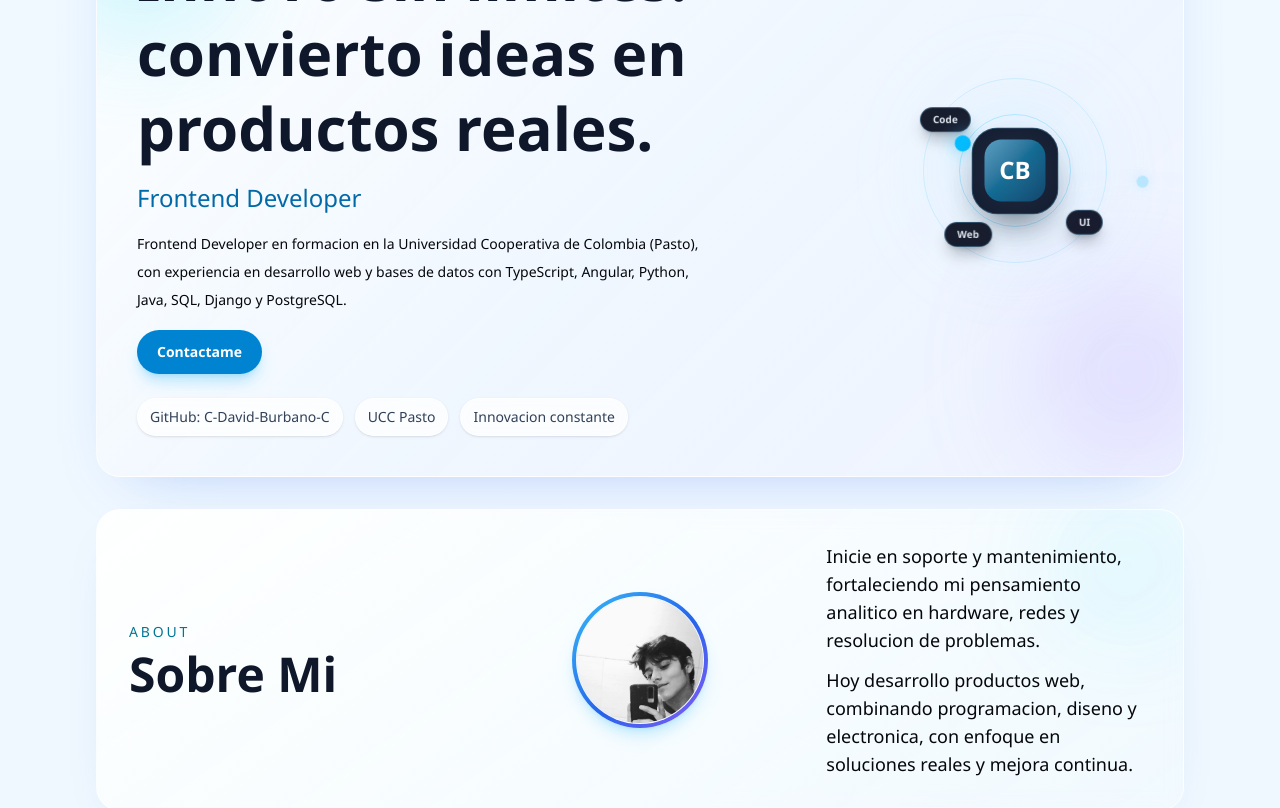
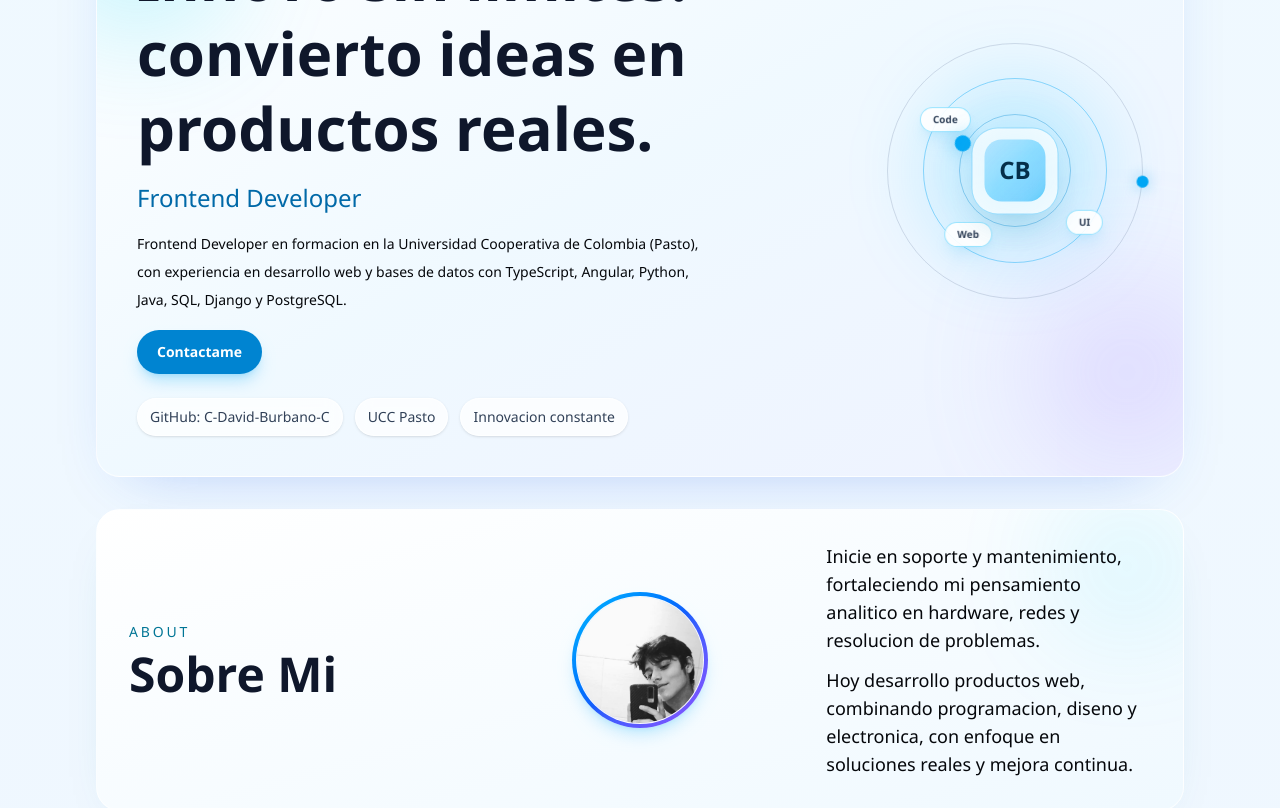
Before and after one commit to C-David-Burbano-C/Portafolio, a Next.js app: page / in a window 1280 px wide. Shown: the part 280-1088 px from the top of the page. Built offline with nearby package versions, Linux system fonts and the light colour scheme.

Commit message:
Refine portfolio UI details

```diff
--- a/app/_components/language-toggle.tsx
+++ b/app/_components/language-toggle.tsx
@@ -35,7 +35,7 @@ export default function LanguageToggle() {
     <button
       type="button"
       onClick={toggleLanguage}
-      className="inline-flex items-center gap-2 rounded-full border-2 border-sky-100 bg-[linear-gradient(135deg,#ffffff_0%,#e0f2fe_100%)] px-3 py-2 text-slate-900 shadow-sm transition-colors hover:border-sky-200 hover:bg-sky-50 dark:border-slate-800 dark:bg-none dark:bg-slate-900 dark:text-white dark:hover:bg-slate-800"
+      className="inline-flex items-center gap-2 rounded-full border-2 border-sky-100 bg-gradient-to-br from-white to-sky-100 px-3 py-2 text-slate-900 shadow-sm transition-colors hover:border-sky-200 hover:bg-sky-50 dark:border-slate-800 dark:bg-none dark:bg-slate-900 dark:text-white dark:hover:bg-slate-800"
       aria-label={copy.aria}
       title={copy.title}
     >
--- a/app/_components/portfolio/about_section.tsx
+++ b/app/_components/portfolio/about_section.tsx
@@ -5,7 +5,7 @@ import { useLanguageValue } from "../../language";
 
 function Portrait({ alt }: { alt: string }) {
   return (
-    <div className="rounded-full bg-[linear-gradient(135deg,#38bdf8_0%,#2563eb_55%,#8b5cf6_100%)] p-1 shadow-lg shadow-sky-500/20 dark:bg-none dark:bg-sky-500">
+    <div className="rounded-full bg-gradient-to-br from-sky-400 via-blue-600 to-violet-500 p-1 shadow-lg shadow-sky-500/20 dark:bg-none dark:bg-sky-700">
       <div className="relative h-24 w-24 overflow-hidden rounded-full border border-white/80 bg-white/80 dark:border-slate-800 dark:bg-slate-950 sm:h-28 sm:w-28 lg:h-32 lg:w-32">
         <Image
           src="/images/FOTO_PERFIL.jpg"
@@ -44,7 +44,7 @@ export default function AboutSection() {
   return (
     <section
       id="sobre-mi"
-      className="scroll-mt-24 relative overflow-hidden rounded-3xl border border-white/65 bg-[linear-gradient(145deg,rgba(255,255,255,0.92)_0%,rgba(240,249,255,0.88)_100%)] px-5 py-6 shadow-[0_18px_50px_-34px_rgba(14,116,144,0.35)] backdrop-blur-sm dark:border-slate-800 dark:bg-none dark:bg-slate-950 sm:px-8 sm:py-8"
+      className="scroll-mt-24 relative overflow-hidden rounded-3xl border border-white/65 bg-gradient-to-br from-white to-sky-50 px-5 py-6 shadow-[0_18px_50px_-34px_rgba(14,116,144,0.35)] backdrop-blur-sm dark:border-slate-800 dark:bg-none dark:bg-slate-950 sm:px-8 sm:py-8"
     >
       <div className="absolute right-0 top-0 h-28 w-28 rounded-full bg-cyan-400 opacity-20 blur-3xl dark:bg-cyan-500 dark:opacity-10" />
 
--- a/app/_components/portfolio/contact_panel.tsx
+++ b/app/_components/portfolio/contact_panel.tsx
@@ -81,7 +81,7 @@ export default function ContactPanel() {
   return (
     <section
       id="contacto"
-      className="scroll-mt-24 relative overflow-hidden rounded-3xl border border-white/65 bg-[linear-gradient(145deg,rgba(255,255,255,0.94)_0%,rgba(239,246,255,0.88)_50%,rgba(238,242,255,0.88)_100%)] px-5 py-6 shadow-[0_22px_60px_-36px_rgba(37,99,235,0.3)] backdrop-blur-sm dark:border-slate-800 dark:bg-none dark:bg-slate-950 sm:px-8 sm:py-8"
+      className="scroll-mt-24 relative overflow-hidden rounded-3xl border border-white/65 bg-gradient-to-br from-white via-sky-50 to-indigo-50 px-5 py-6 shadow-[0_22px_60px_-36px_rgba(37,99,235,0.3)] backdrop-blur-sm dark:border-slate-800 dark:bg-none dark:bg-slate-950 sm:px-8 sm:py-8"
     >
       <div className="bg-cyan-500 absolute -left-10 -top-12 h-32 w-32 rounded-full opacity-20 blur-3xl" />
       <div className="bg-sky-500 absolute -right-10 -top-10 h-28 w-28 rounded-full opacity-20 blur-3xl" />
--- a/app/_components/portfolio/experience_section.tsx
+++ b/app/_components/portfolio/experience_section.tsx
@@ -14,7 +14,7 @@ function ExperienceItem({
   description: string;
 }) {
   return (
-    <article className="relative ml-4 rounded-3xl border border-white/70 bg-[linear-gradient(160deg,rgba(255,255,255,0.95)_0%,rgba(241,245,249,0.9)_100%)] p-4 shadow-[0_18px_46px_-34px_rgba(15,23,42,0.3)] dark:border-slate-800 dark:bg-none dark:bg-slate-950 sm:ml-6 sm:p-6">
+    <article className="relative ml-4 rounded-3xl border border-white/70 bg-gradient-to-br from-white to-slate-100 p-4 shadow-[0_18px_46px_-34px_rgba(15,23,42,0.3)] dark:border-slate-800 dark:bg-none dark:bg-slate-950 sm:ml-6 sm:p-6">
       <div className="bg-cyan-500 absolute -left-4 top-7 h-3 w-3 rounded-full shadow-md sm:-left-6 sm:h-4 sm:w-4" />
       <h4 className="font-display text-lg font-semibold text-slate-900 dark:text-white sm:text-2xl">
         {title}
@@ -92,7 +92,7 @@ export default function ExperienceSection() {
 
   return (
     <section id="experiencia" className="scroll-mt-24 flex flex-col gap-5 sm:gap-6">
-      <div className="relative overflow-hidden rounded-3xl border border-white/65 bg-[linear-gradient(135deg,rgba(255,255,255,0.92)_0%,rgba(224,242,254,0.82)_100%)] px-5 py-5 shadow-[0_18px_50px_-34px_rgba(14,116,144,0.3)] dark:border-slate-800 dark:bg-none dark:bg-gradient-to-r dark:from-teal-950 dark:via-slate-900 dark:to-slate-800 sm:px-6 sm:py-7">
+      <div className="relative overflow-hidden rounded-3xl border border-white/65 bg-gradient-to-br from-white to-sky-100 px-5 py-5 shadow-[0_18px_50px_-34px_rgba(14,116,144,0.3)] dark:border-slate-800 dark:bg-none dark:bg-gradient-to-r dark:from-teal-950 dark:via-slate-900 dark:to-slate-800 sm:px-6 sm:py-7">
         <div className="bg-cyan-500 absolute -left-10 -top-10 h-28 w-28 rounded-full opacity-20 blur-3xl" />
         <div className="bg-sky-500 absolute -right-10 -top-8 h-24 w-24 rounded-full opacity-20 blur-3xl" />
         <div className="relative flex flex-col items-center gap-4 text-center">
--- a/app/_components/portfolio/hero_section.tsx
+++ b/app/_components/portfolio/hero_section.tsx
@@ -19,43 +19,43 @@ function HeroSignal({
       aria-label={alt}
       className="relative h-36 w-36 sm:h-48 sm:w-48 lg:h-64 lg:w-64"
     >
-      <div className="absolute inset-[16%] rounded-full bg-sky-300/10 blur-2xl dark:bg-sky-400/10" />
-      <div className="absolute inset-0 rounded-full border border-white/15 dark:border-white/8" />
-      <div className="absolute inset-[14%] rounded-full border border-sky-300/25 dark:border-sky-400/30" />
-      <div className="absolute inset-[28%] rounded-full border border-sky-400/25 dark:border-sky-500/30" />
+      <div className="absolute inset-[16%] rounded-full bg-sky-400/20 blur-2xl dark:bg-sky-400/10" />
+      <div className="absolute inset-0 rounded-full border border-slate-400/35 dark:border-white/8" />
+      <div className="absolute inset-[14%] rounded-full border border-sky-500/40 dark:border-sky-400/30" />
+      <div className="absolute inset-[28%] rounded-full border border-sky-600/35 dark:border-sky-500/30" />
 
       <div className="absolute inset-[9%] motion-safe:animate-[spin_18s_linear_infinite]">
         <div className="absolute left-1/2 top-[3%] -translate-x-1/2">
-          <div className="rounded-full border border-sky-300/30 bg-slate-950/90 px-3 py-1 text-[9px] font-semibold text-slate-200 shadow-lg shadow-slate-950/25 motion-safe:animate-[spin_18s_linear_infinite] motion-safe:[animation-direction:reverse] sm:text-[10px]">
+          <div className="rounded-full border border-sky-400/40 bg-white/90 px-3 py-1 text-[9px] font-semibold text-slate-700 shadow-lg shadow-sky-500/10 motion-safe:animate-[spin_18s_linear_infinite] motion-safe:[animation-direction:reverse] dark:border-sky-300/30 dark:bg-slate-950/90 dark:text-slate-200 dark:shadow-slate-950/25 sm:text-[10px]">
             {labels.ui}
           </div>
         </div>
 
         <div className="absolute right-[1%] top-1/2 -translate-y-1/2">
-          <div className="rounded-full border border-sky-300/30 bg-slate-950/90 px-3 py-1 text-[9px] font-semibold text-slate-200 shadow-lg shadow-slate-950/25 motion-safe:animate-[spin_18s_linear_infinite] motion-safe:[animation-direction:reverse] sm:text-[10px]">
+          <div className="rounded-full border border-sky-400/40 bg-white/90 px-3 py-1 text-[9px] font-semibold text-slate-700 shadow-lg shadow-sky-500/10 motion-safe:animate-[spin_18s_linear_infinite] motion-safe:[animation-direction:reverse] dark:border-sky-300/30 dark:bg-slate-950/90 dark:text-slate-200 dark:shadow-slate-950/25 sm:text-[10px]">
             {labels.web}
           </div>
         </div>
 
         <div className="absolute bottom-[3%] left-1/2 -translate-x-1/2">
-          <div className="rounded-full border border-sky-300/30 bg-slate-950/90 px-3 py-1 text-[9px] font-semibold text-slate-200 shadow-lg shadow-slate-950/25 motion-safe:animate-[spin_18s_linear_infinite] motion-safe:[animation-direction:reverse] sm:text-[10px]">
+          <div className="rounded-full border border-sky-400/40 bg-white/90 px-3 py-1 text-[9px] font-semibold text-slate-700 shadow-lg shadow-sky-500/10 motion-safe:animate-[spin_18s_linear_infinite] motion-safe:[animation-direction:reverse] dark:border-sky-300/30 dark:bg-slate-950/90 dark:text-slate-200 dark:shadow-slate-950/25 sm:text-[10px]">
             {labels.code}
           </div>
         </div>
       </div>
 
       <div className="absolute inset-[27%] motion-safe:animate-[spin_11s_linear_infinite] motion-safe:[animation-direction:reverse]">
-        <div className="absolute bottom-[2%] right-[14%] h-3.5 w-3.5 rounded-full bg-sky-400 shadow-[0_0_18px_rgba(56,189,248,0.8)] sm:h-4 sm:w-4" />
+        <div className="absolute bottom-[2%] right-[14%] h-3.5 w-3.5 rounded-full bg-sky-500 shadow-[0_0_18px_rgba(14,165,233,0.55)] dark:bg-sky-400 dark:shadow-[0_0_18px_rgba(56,189,248,0.8)] sm:h-4 sm:w-4" />
       </div>
 
       <div className="absolute inset-0 motion-safe:animate-[spin_24s_linear_infinite]">
-        <div className="absolute left-1/2 top-0 h-2.5 w-2.5 -translate-x-1/2 -translate-y-1/2 rounded-full bg-sky-200 shadow-[0_0_14px_rgba(186,230,253,0.75)] sm:h-3 sm:w-3" />
+        <div className="absolute left-1/2 top-0 h-2.5 w-2.5 -translate-x-1/2 -translate-y-1/2 rounded-full bg-sky-500 shadow-[0_0_14px_rgba(14,165,233,0.45)] dark:bg-sky-200 dark:shadow-[0_0_14px_rgba(186,230,253,0.75)] sm:h-3 sm:w-3" />
       </div>
 
-      <div className="absolute left-1/2 top-1/2 flex h-[34%] w-[34%] -translate-x-1/2 -translate-y-1/2 items-center justify-center rounded-[30%] border border-sky-300/30 bg-slate-900 shadow-[0_18px_40px_-18px_rgba(8,15,29,0.9)]">
-        <div className="absolute inset-[14%] rounded-[28%] bg-gradient-to-br from-sky-300/70 via-sky-400/45 to-sky-600/35" />
-        <div className="absolute inset-0 rounded-[30%] bg-sky-200/10 blur-xl" />
-        <span className="relative text-lg font-semibold text-white sm:text-2xl">CB</span>
+      <div className="absolute left-1/2 top-1/2 flex h-[34%] w-[34%] -translate-x-1/2 -translate-y-1/2 items-center justify-center rounded-[30%] border border-sky-500/35 bg-white/80 shadow-[0_18px_40px_-18px_rgba(14,116,144,0.35)] dark:border-sky-300/30 dark:bg-slate-900 dark:shadow-[0_18px_40px_-18px_rgba(8,15,29,0.9)]">
+        <div className="absolute inset-[14%] rounded-[28%] bg-gradient-to-br from-sky-200 via-sky-300/80 to-sky-500/55 dark:from-sky-300/70 dark:via-sky-400/45 dark:to-sky-600/35" />
+        <div className="absolute inset-0 rounded-[30%] bg-sky-300/15 blur-xl dark:bg-sky-200/10" />
+        <span className="relative text-lg font-semibold text-sky-950 dark:text-white sm:text-2xl">CB</span>
       </div>
     </div>
   );
@@ -106,7 +106,7 @@ export default function HeroSection() {
   return (
     <section
       id="inicio"
-      className="scroll-mt-24 relative overflow-hidden rounded-3xl border border-white/65 bg-[linear-gradient(135deg,rgba(255,255,255,0.94)_0%,rgba(239,246,255,0.9)_52%,rgba(238,242,255,0.88)_100%)] px-4 py-7 shadow-[0_22px_60px_-34px_rgba(37,99,235,0.35)] backdrop-blur-sm dark:border-slate-800 dark:bg-none dark:bg-gradient-to-r dark:from-teal-950/50 dark:via-slate-950 dark:to-slate-900 sm:px-8 sm:py-10 lg:px-10"
+      className="scroll-mt-24 relative overflow-hidden rounded-3xl border border-white/65 bg-gradient-to-br from-white via-sky-50 to-indigo-50 px-4 py-7 shadow-[0_22px_60px_-34px_rgba(37,99,235,0.35)] backdrop-blur-sm dark:border-slate-800 dark:bg-none dark:bg-gradient-to-r dark:from-teal-950/50 dark:via-slate-950 dark:to-slate-900 sm:px-8 sm:py-10 lg:px-10"
     >
       <div className="absolute -left-10 top-0 h-32 w-32 rounded-full bg-cyan-400 opacity-30 blur-3xl dark:bg-cyan-400 dark:opacity-10 sm:h-40 sm:w-40" />
       <div className="absolute -right-8 bottom-4 h-36 w-36 rounded-full bg-violet-400 opacity-25 blur-3xl dark:bg-sky-400 dark:opacity-10 sm:h-44 sm:w-44" />
--- a/app/_components/portfolio/projects/project_card_base.tsx
+++ b/app/_components/portfolio/projects/project_card_base.tsx
@@ -38,7 +38,7 @@ export default function ProjectCardBase({
   });
 
   return (
-    <article className="flex h-full flex-col rounded-3xl border border-white/70 bg-[linear-gradient(160deg,rgba(255,255,255,0.95)_0%,rgba(239,246,255,0.86)_100%)] p-4 shadow-[0_18px_48px_-34px_rgba(15,23,42,0.3)] backdrop-blur-sm dark:border-slate-800 dark:bg-none dark:bg-slate-950 sm:p-5">
+    <article className="flex h-full flex-col rounded-3xl border border-white/70 bg-gradient-to-br from-white to-sky-50 p-4 shadow-[0_18px_48px_-34px_rgba(15,23,42,0.3)] backdrop-blur-sm dark:border-slate-800 dark:bg-none dark:bg-slate-950 sm:p-5">
       <div className="relative h-48 overflow-hidden rounded-2xl border border-white/75 bg-white/75 dark:border-slate-800 dark:bg-slate-950 sm:h-44">
         <Image
           src={imageSrc}
--- a/app/_components/portfolio/section_band.tsx
+++ b/app/_components/portfolio/section_band.tsx
@@ -8,7 +8,7 @@ export default function SectionBand({
   showBottomBar = true,
 }: SectionBandProps) {
   return (
-    <div className="relative overflow-hidden rounded-3xl border border-sky-200 bg-[linear-gradient(135deg,#eff6ff_0%,#dbeafe_38%,#e9d5ff_100%)] px-5 py-5 shadow-[0_22px_56px_-34px_rgba(59,130,246,0.45)] dark:border-slate-800 dark:bg-none dark:bg-gradient-to-r dark:from-teal-950 dark:via-slate-900 dark:to-slate-800 sm:px-6 sm:py-7">
+    <div className="relative overflow-hidden rounded-3xl border border-sky-200 bg-gradient-to-r from-blue-50 via-sky-100 to-violet-100 px-5 py-5 shadow-[0_22px_56px_-34px_rgba(59,130,246,0.45)] dark:border-slate-800 dark:bg-none dark:bg-gradient-to-r dark:from-teal-950 dark:via-slate-900 dark:to-slate-800 sm:px-6 sm:py-7">
       <div className="absolute -left-10 -top-10 h-28 w-28 rounded-full bg-cyan-400 opacity-30 blur-3xl dark:bg-cyan-400 dark:opacity-10" />
       <div className="absolute -right-10 -top-8 h-24 w-24 rounded-full bg-sky-500 opacity-25 blur-3xl dark:bg-sky-400 dark:opacity-10" />
       <div className="absolute bottom-0 left-1/2 h-20 w-28 -translate-x-1/2 rounded-full bg-violet-400 opacity-25 blur-3xl dark:bg-sky-400 dark:opacity-5" />
--- a/app/_components/portfolio/skills_section.tsx
+++ b/app/_components/portfolio/skills_section.tsx
@@ -63,7 +63,7 @@ export default function SkillsSection() {
         {copy.skills.map((skill) => (
           <article
             key={skill.title}
-            className="relative flex min-h-24 flex-col justify-between overflow-hidden rounded-3xl border border-white/70 bg-[linear-gradient(160deg,rgba(255,255,255,0.95)_0%,rgba(239,246,255,0.88)_100%)] p-3 shadow-[0_18px_40px_-30px_rgba(37,99,235,0.32)] backdrop-blur-sm dark:border-slate-800 dark:bg-none dark:bg-slate-950 sm:min-h-36 sm:p-5 lg:min-h-48 lg:p-6"
+            className="relative flex min-h-24 flex-col justify-between overflow-hidden rounded-3xl border border-white/70 bg-gradient-to-br from-white to-sky-50 p-3 shadow-[0_18px_40px_-30px_rgba(37,99,235,0.32)] backdrop-blur-sm dark:border-slate-800 dark:bg-none dark:bg-slate-950 sm:min-h-36 sm:p-5 lg:min-h-48 lg:p-6"
           >
             <div className={`${skill.tone} absolute right-0 top-0 h-16 w-16 rounded-full opacity-25 blur-2xl`} />
             <div className={`${skill.tone} mb-4 h-1.5 w-12 rounded-full`} />
--- a/app/_components/portfolio/top_nav.tsx
+++ b/app/_components/portfolio/top_nav.tsx
@@ -129,7 +129,7 @@ export default function TopNav() {
       <header className="sticky top-3 z-40 rounded-2xl border border-white/65 bg-white/70 px-4 py-4 shadow-[0_18px_50px_-28px_rgba(15,23,42,0.32)] backdrop-blur-xl dark:border-slate-800 dark:bg-slate-950/95 sm:top-4 sm:px-6">
         <div className="flex items-center justify-between gap-4">
           <div className="flex min-w-0 items-center gap-3">
-            <div className="flex h-11 w-11 items-center justify-center rounded-2xl border border-sky-100 bg-[linear-gradient(135deg,#ffffff_0%,#e0f2fe_100%)] text-sm font-semibold text-sky-700 shadow-sm dark:border-sky-900/50 dark:bg-none dark:bg-slate-900 dark:text-sky-300">
+            <div className="flex h-11 w-11 items-center justify-center rounded-2xl border border-sky-100 bg-gradient-to-br from-white to-sky-100 text-sm font-semibold text-sky-700 shadow-sm dark:border-sky-900/50 dark:bg-none dark:bg-slate-900 dark:text-sky-300">
               CB
             </div>
             <div className="min-w-0">
@@ -197,7 +197,7 @@ export default function TopNav() {
 
           <aside
             id="mobile-sidebar"
-            className="absolute right-0 top-0 flex h-full w-72 max-w-full flex-col border-l border-white/60 bg-[linear-gradient(180deg,rgba(255,255,255,0.96)_0%,rgba(239,246,255,0.96)_100%)] px-5 py-6 shadow-2xl backdrop-blur-xl dark:border-slate-800 dark:bg-none dark:bg-gradient-to-r dark:from-slate-950 dark:to-slate-900"
+            className="absolute right-0 top-0 flex h-full w-72 max-w-full flex-col border-l border-white/60 bg-gradient-to-b from-white to-sky-50 px-5 py-6 shadow-2xl backdrop-blur-xl dark:border-slate-800 dark:bg-none dark:bg-gradient-to-r dark:from-slate-950 dark:to-slate-900"
           >
             <div className="flex items-center justify-between gap-4">
               <div>
--- a/app/_components/theme-toggle.tsx
+++ b/app/_components/theme-toggle.tsx
@@ -46,7 +46,7 @@ export default function ThemeToggle() {
     <button
       type="button"
       onClick={toggleTheme}
-      className="rounded-full border-2 border-sky-100 bg-[linear-gradient(135deg,#ffffff_0%,#e0f2fe_100%)] p-2 text-slate-900 shadow-sm transition-colors hover:border-sky-200 hover:bg-sky-50 dark:border-slate-800 dark:bg-none dark:bg-slate-900 dark:text-white dark:hover:bg-slate-800"
+      className="rounded-full border-2 border-sky-100 bg-gradient-to-br from-white to-sky-100 p-2 text-slate-900 shadow-sm transition-colors hover:border-sky-200 hover:bg-sky-50 dark:border-slate-800 dark:bg-none dark:bg-slate-900 dark:text-white dark:hover:bg-slate-800"
       title={theme === "dark" ? copy.light : copy.dark}
       aria-label={copy.aria}
     >
```
